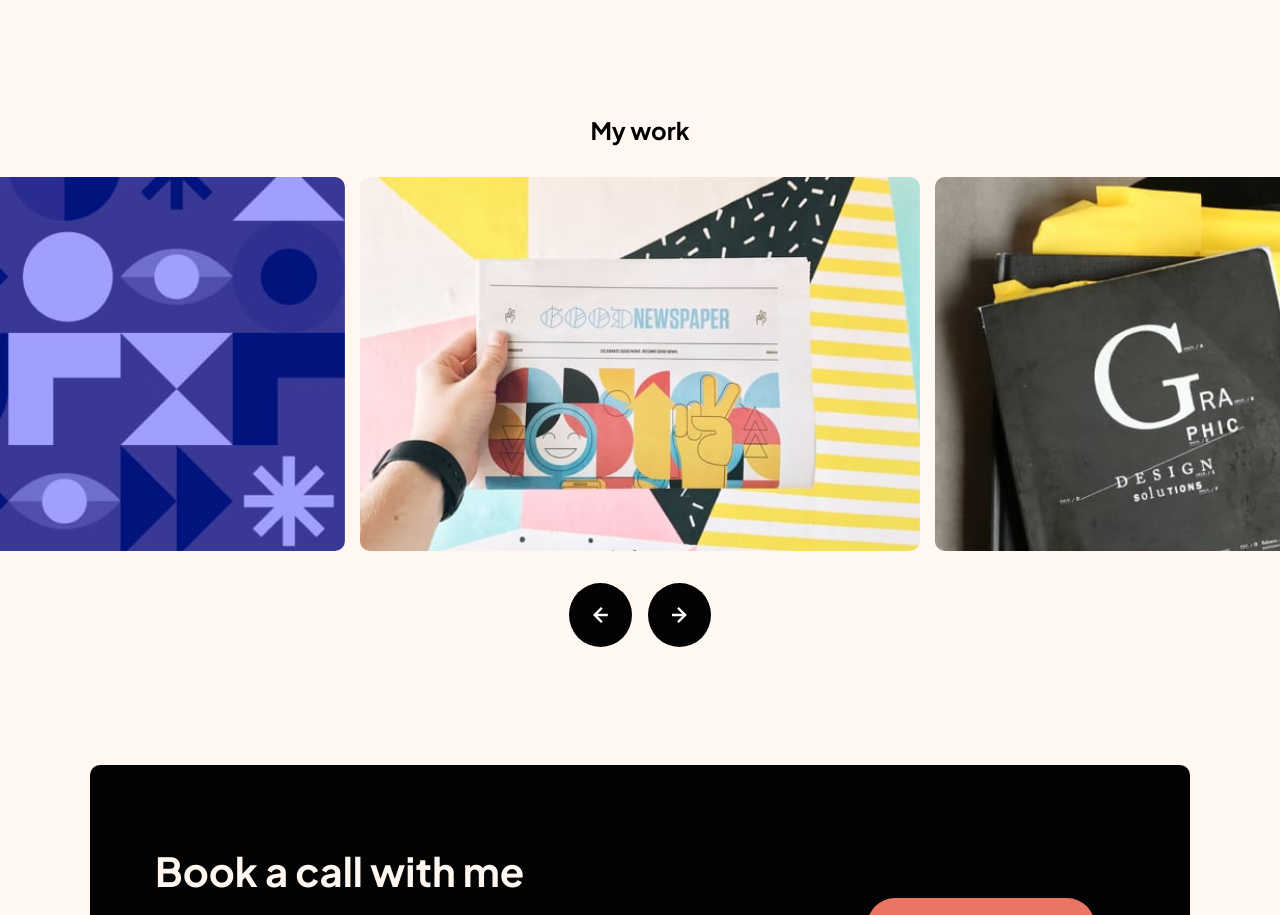
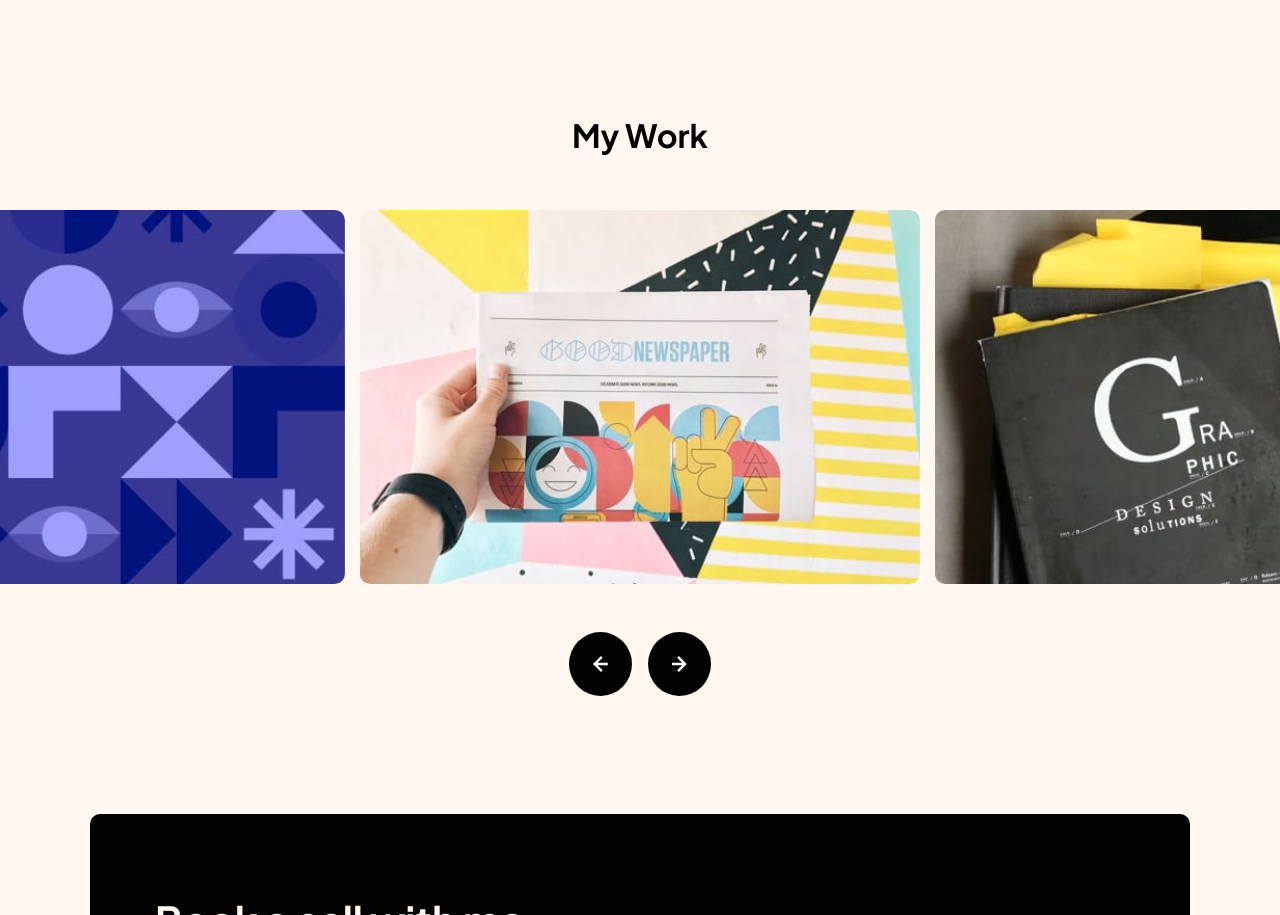
Before and after one commit to Mohit-k-Mummon/single-page-design-portfolio, a website built with Parcel: page index.html in a window 1280 px wide. Shown: the part 1335-2250 px from the top of the page. Built offline with nearby package versions, Linux system fonts and the light colour scheme.

Commit message:
update styling for carousel heading

```diff
--- a/css/styles.css
+++ b/css/styles.css
@@ -391,6 +391,7 @@ body {
     text-align: center;
     margin-bottom: 3.2rem;
 }
+
 .swiper {
     width: 100%;
     height: 100%;
@@ -415,7 +416,7 @@ body {
     -ms-flex-align: center;
     -webkit-align-items: center;
     align-items: center;
-  }
+}
 
 .swiper-slide img {
     display: block;
@@ -454,11 +455,22 @@ body {
     width: auto;
 }
 
+@media screen and (min-width: 768px) {
+    .work__heading {
+        font-size: 3.2rem;
+        margin-bottom: 5.5rem;
+    }
+
+    .button-container {
+        margin: 4.8rem auto 0;
+    }
+
+}
 
 
 
 /****************
-    Callout
+Callout
 *****************/
 .callout {
     background-color: var(--black);
--- a/index.html
+++ b/index.html
@@ -75,7 +75,7 @@
 
 		<!-- Swiper -->
 		<section class="work">
-			<h2 class="work__heading">My work</h2>
+			<h2 class="work__heading">My Work</h2>
 			<div class="swiper mySwiper">
 				<div class="swiper-wrapper">
 					<div class="swiper-slide"><img src="assets/image-slide-1.jpg" alt="" /></div>
@@ -107,7 +107,7 @@
 				>
 			</section>
 			<nav class="nav nav--bottom">
-				<img class="nav__logo" src="assets/logo.svg" alt="Amy design" />
+				<img class="nav__logo" src="assets/logo.svg" alt="Amy" />
 				<a href="https://www.frontendmentor.io/profile/Mohit-k-Mummon" target="_blank"
 					><button class="btn btn--one">Free Consultation</button></a
 				>
```
